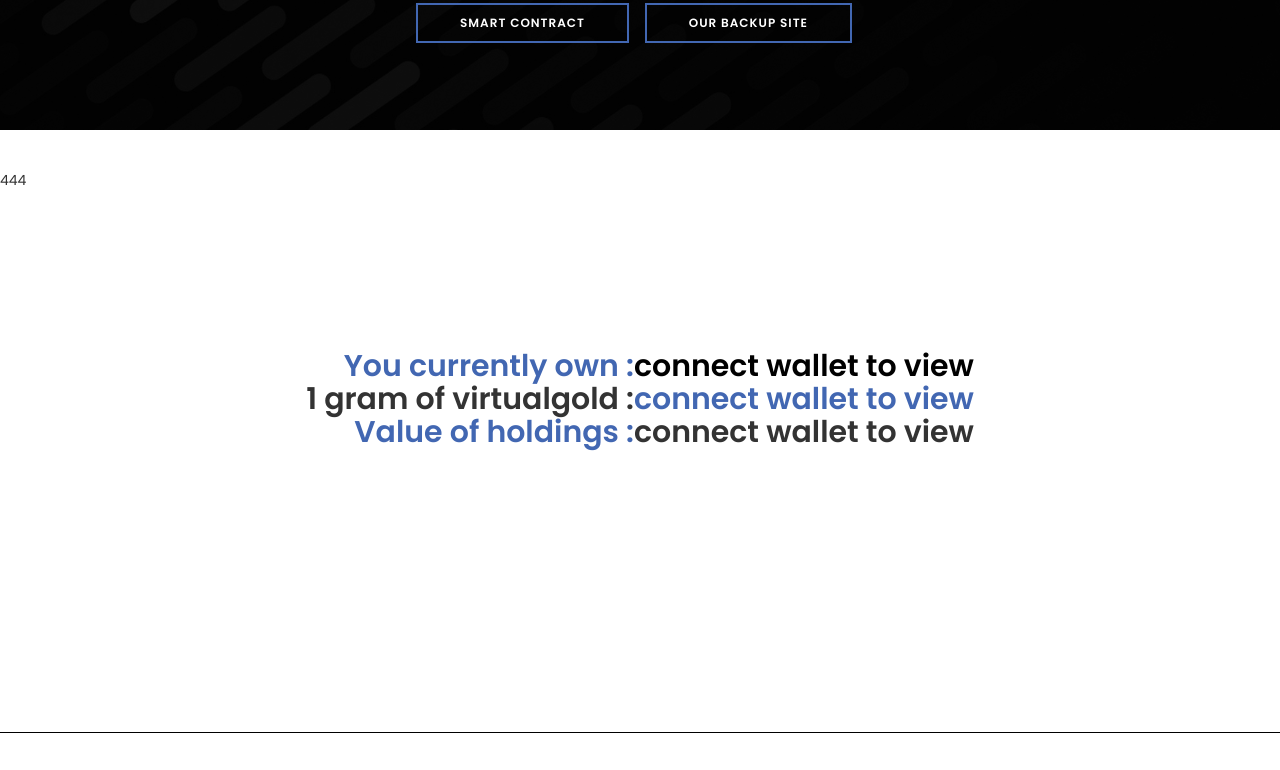
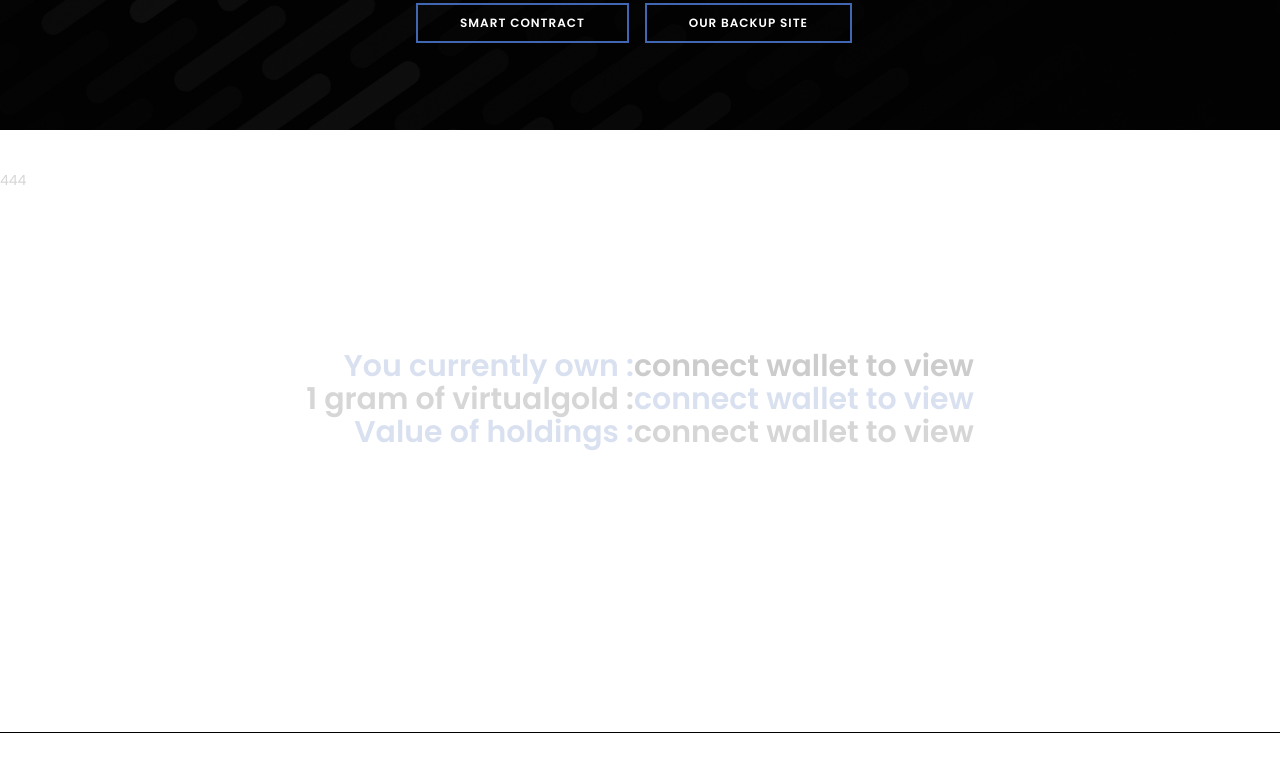
Before and after one commit to drpokerface/test, a plain HTML site: page index.html in a window 1280 px wide. Shown: the part 670-1440 px from the top of the page. Drawn offline with nearby package versions, Linux system fonts and the light colour scheme.

Commit message:
Update style.css

```diff
--- a/css/style.css
+++ b/css/style.css
@@ -327,6 +327,7 @@ color: #eee;
   display: block; /* Hidden by default */
   width: 100%; /* Full width (cover the whole page) */
   height: 100%; /* Full height (cover the whole page) */
+  opacity: 0.2;
   top: 0;
   left: 0;
   right: 0;
```
